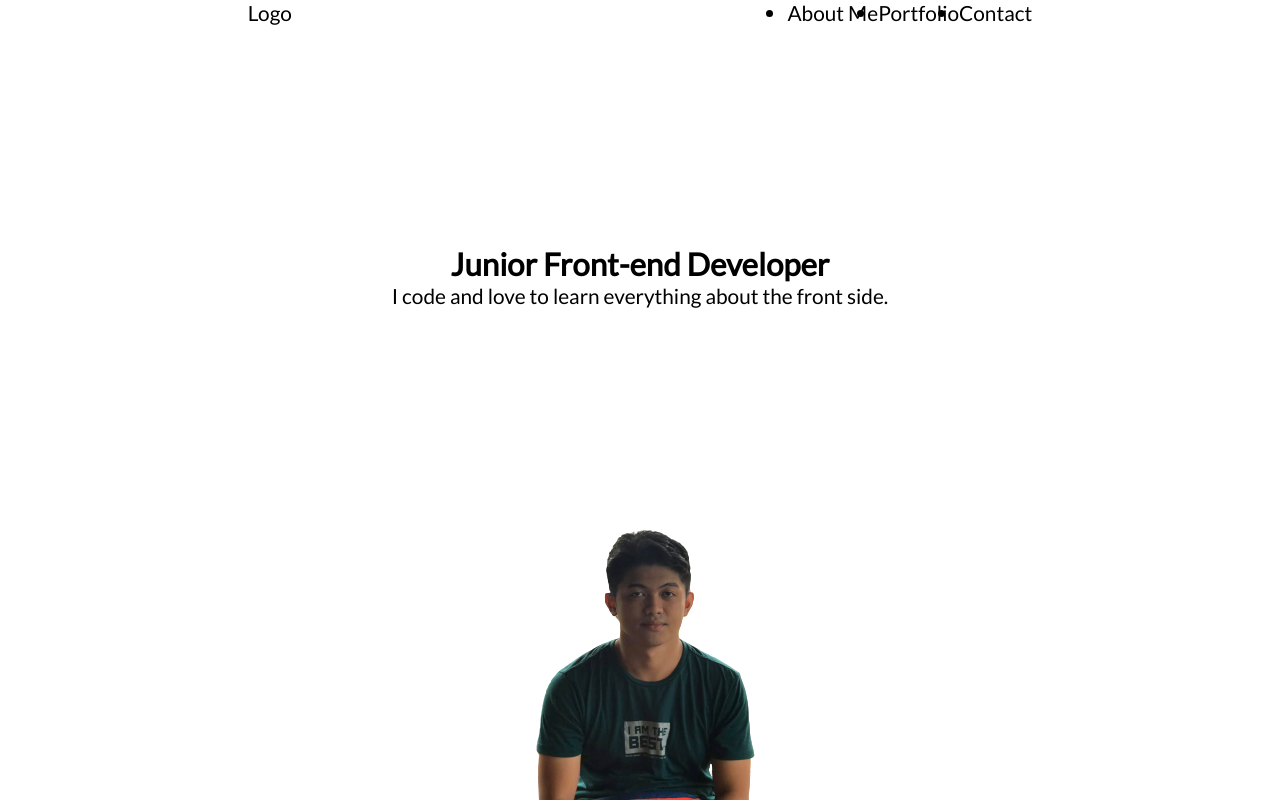
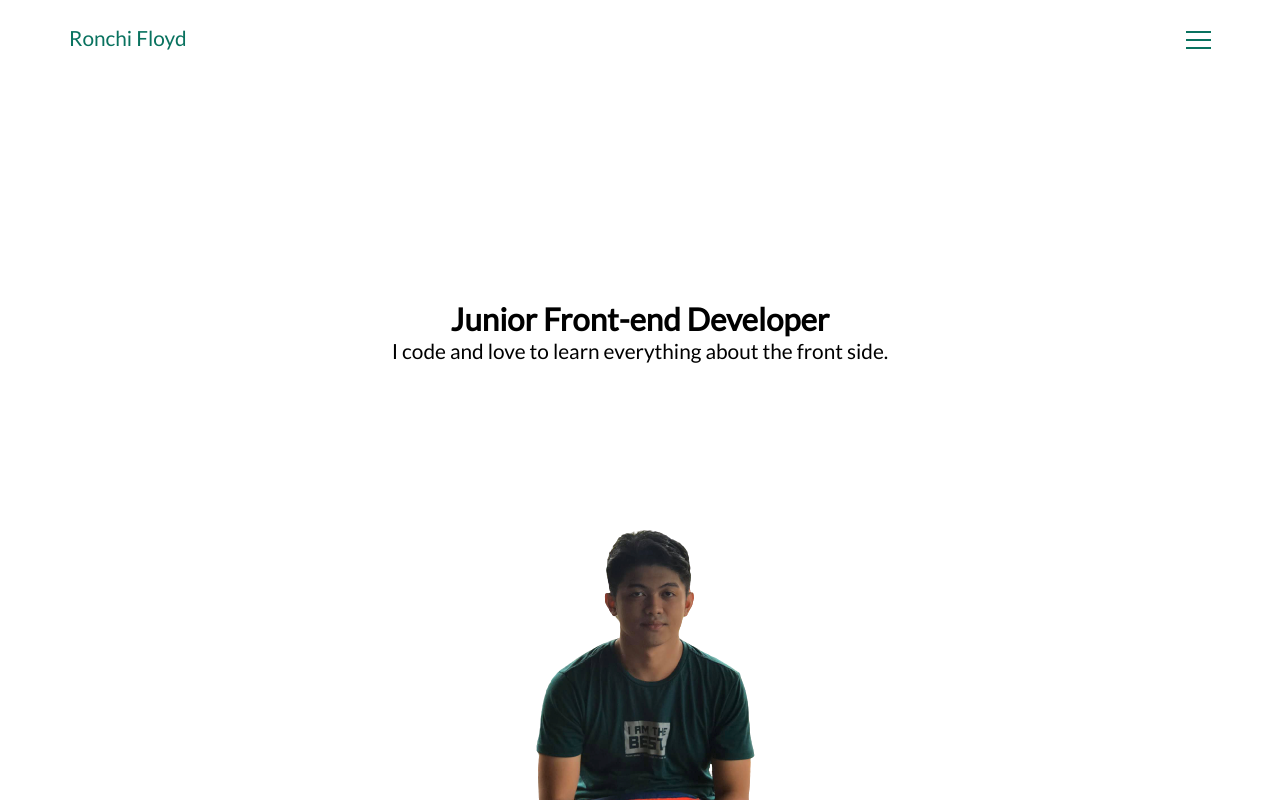
Before and after one commit to RonchiTech/ronchi-portfolio, a React (Create React App) app: page / in a window 1280 px wide. Built offline with nearby package versions, Linux system fonts and the light colour scheme.

Commit message:
Main Page almost done; Need Routing

```diff
--- /dev/null
+++ b/src/UI/Backdrop/Backdrop.js
@@ -0,0 +1,12 @@
+import React from 'react';
+import MobileNav from '../../components/Main/Navbar/MobileNav/MobileNav';
+import classes from './Backdrop.module.css';
+
+const backdrop = (props) =>
+  props.show ? (
+    <div className={classes.Backdrop} onClick={props.clicked}>
+      <MobileNav />
+    </div>
+  ) : null;
+
+export default backdrop;
--- /dev/null
+++ b/src/UI/Backdrop/Backdrop.module.css
@@ -0,0 +1,9 @@
+.Backdrop {
+    width: 100%;
+    height: 100%;
+    position: fixed;
+    z-index: 100;
+    left: 0;
+    top: 0;
+
+}
--- /dev/null
+++ b/src/components/Main/Navbar/MobileNav/MobileNav.jsx
@@ -0,0 +1,15 @@
+import classes from './MobileNav.module.css';
+import React from 'react';
+
+const MobileNav = () => {
+  return (
+    <div className={classes.MobileNav}>
+      <ul>
+        <li>About Me</li>
+        <li>Portfolio</li>
+        <li>Contact</li>
+      </ul>
+    </div>
+  );
+};
+export default MobileNav;
--- /dev/null
+++ b/src/components/Main/Navbar/MobileNav/MobileNav.module.css
@@ -0,0 +1,30 @@
+.MobileNav {
+  display: flex;
+  position: absolute;
+  right: 0;
+  flex-direction: column;
+  width: 100%;
+  height: 100%;
+  background: white;
+  padding: 25px 15px;
+  margin-top: 55px
+}
+.MobileNav ul {
+  margin: 150px 0;
+}
+.MobileNav li {
+  list-style: none;
+  text-align: center;
+  margin: 15px auto 5px auto;
+}
+.HamburgerIcon  {
+  cursor: pointer;
+  position: absolute;
+  right: 17%;
+}
+.HamburgerIcon div {
+  width: 25px;
+  height: 2px;
+  background-color: #09725f;
+  margin: 6px 0;
+}
--- a/src/components/Main/Navbar/Navbar.jsx
+++ b/src/components/Main/Navbar/Navbar.jsx
@@ -1,17 +1,38 @@
-import React from 'react'
-import classes from './Navbar.module.css'
-const navbar = () => {
+import React, { useState } from 'react';
+import classes from './Navbar.module.css';
+import Backdrop from '../../../UI/Backdrop/Backdrop'
+const Navbar = () => {
+  const [sidebar, setSidebar] = useState(false);
+  const openSideBar = () => {
+    setSidebar(!sidebar);
+  };
+  const closeSidebar = () => {
+      setSidebar(!sidebar);
+  }
   return (
     <header className={classes.Header}>
       <nav className={classes.Navbar}>
-          <div>Logo</div>
+        <div className={classes.Logo}>Ronchi Floyd</div>
+        <div
+          className={
+            sidebar
+              ? `${classes.HamburgerIcon} ${classes.change}`
+              : classes.HamburgerIcon
+          }
+          onClick={openSideBar}
+        >
+          <div className={classes.bar1}></div>
+          <div className={classes.bar2}></div>
+          <div className={classes.bar3}></div>
+        </div>
         <ul>
           <li>About Me</li>
           <li>Portfolio</li>
           <li>Contact</li>
         </ul>
       </nav>
+      <Backdrop show={sidebar} clicked={closeSidebar}/>
     </header>
   );
-}
-export default navbar;
+};
+export default Navbar;
--- a/src/components/Main/Navbar/Navbar.module.css
+++ b/src/components/Main/Navbar/Navbar.module.css
@@ -1,10 +1,51 @@
 .Header {
-    margin-bottom: 220px
+  width: 90%;
+  display: block;
+  margin: 0 auto 220px auto;
+  padding: 25px 5px;
 }
 .Navbar {
   display: flex;
-  justify-content: space-around;
+  justify-content: space-between;
+}
+.Logo {
+  justify-content: start;
+    color: #09725f;
 }
 .Navbar ul {
   display: flex;
+  display: none;
+  visibility: hidden;
 }
+.Navbar li {
+  list-style: none;
+  margin-right: 55px;
+}
+.HamburgerIcon  {
+  cursor: pointer;
+}
+.HamburgerIcon div {
+  width: 25px;
+  height: 2px;
+  background-color: #09725f;
+  margin: 6px 0;
+}
+.bar1, .bar2, .bar3 {
+  width: 25px;
+  height: 2px;
+  background-color: #09725f;
+  margin: 6px 0;
+  transition: 0.4s;
+}
+
+.change .bar1 {
+  -webkit-transform: rotate(-45deg) translate(-5px, 5px);
+  transform: rotate(-45deg) translate(-5px, 5px);
+}
+
+.change .bar2 {opacity: 0;}
+
+.change .bar3 {
+  -webkit-transform: rotate(45deg) translate(-8px, -5);
+  transform: rotate(45deg) translate(-8px, -5px);
+}
```
Lines whose indentation alone changed are shown as unchanged.
